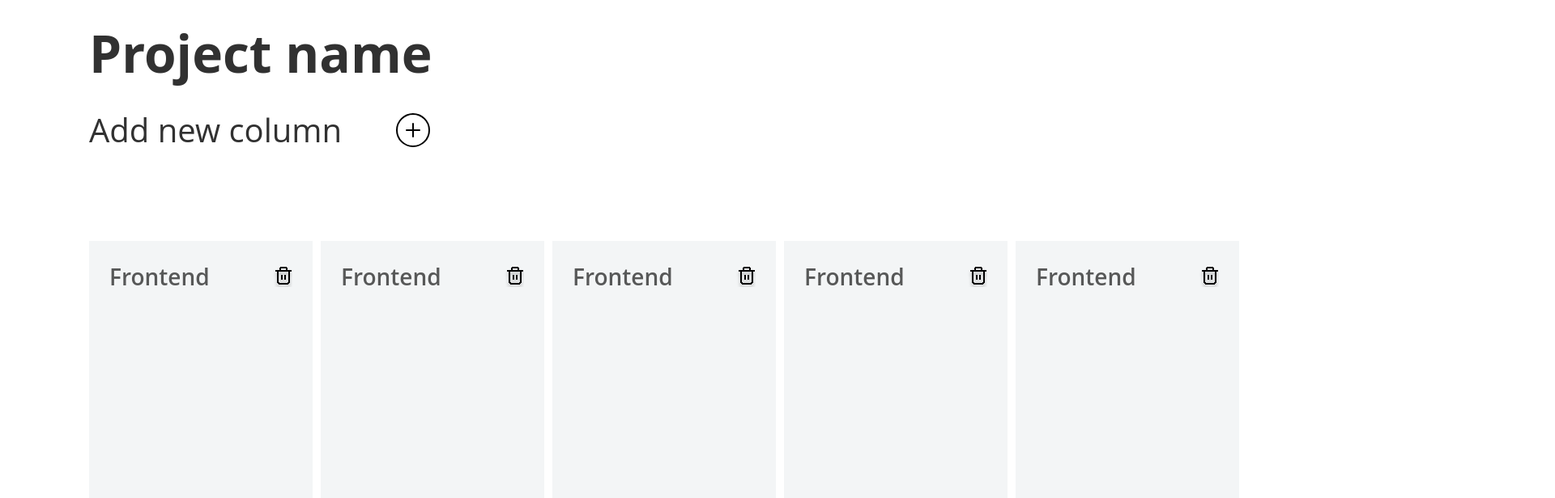
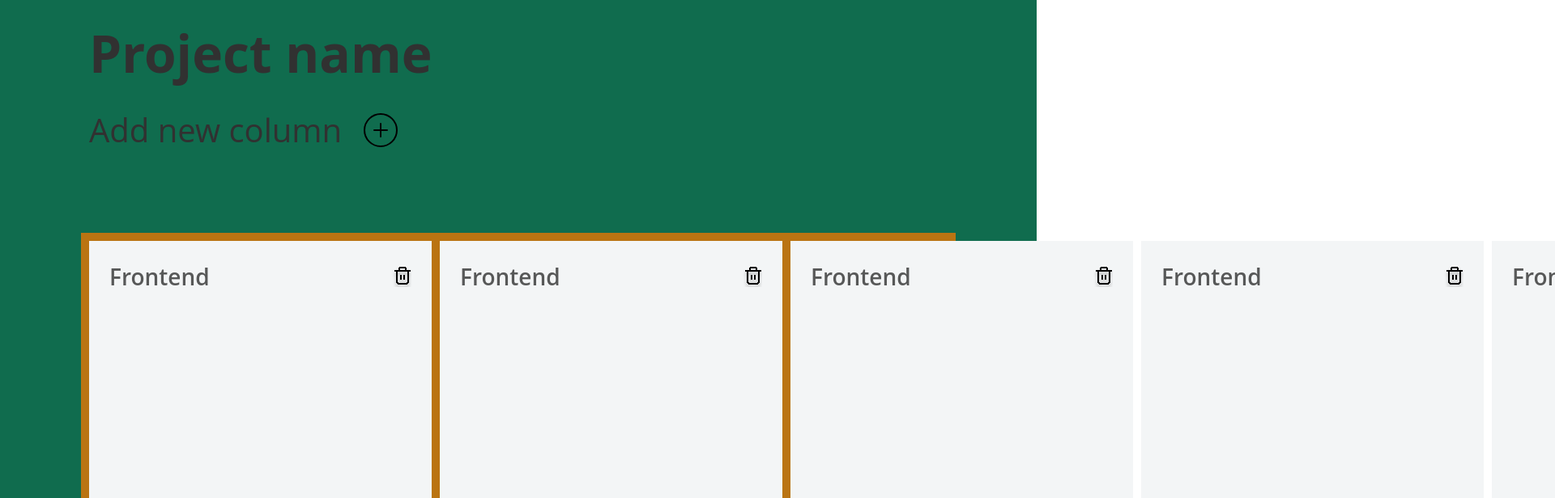
Before and after one commit to PaulZhemanov/todolist2.0, a React (Create React App) app: page / in a window 1280 px wide. Shown: the part 40-656 px from the top of the page at 81% size, 1920 px wide, since content can reach past the window. Built offline with nearby package versions, Linux system fonts and the light colour scheme.

Commit message:
first commit

```diff
--- a/src/App.tsx
+++ b/src/App.tsx
@@ -8,27 +8,21 @@ import Header from "./components/Header"
 
 const Root = styled.div`
   display: flex;
+  flex-direction: column;
   padding: 52px 100px;
-  align-items: flex-start;
-  flex-direction: column;
-  max-width: 100%;
-  min-width: 1440px;
-  max-height: 100vh;
-
+  height: 100vh;
+  background: #106c4e;
 `
 
 const Body = styled.div`
   display: flex;
   flex-direction: row;
-
-  align-items: stretch;
-  justify-content: stretch;
-  width: 100%;
-  max-height: 1024px;
-  height: 100%;
+  justify-content: space-between;
+  height: 100vh;
   padding: 10px;
-  flex: 1;
-  box-sizing: border-box;
+  /* flex: 1;  */
+  /* box-sizing: border-box; */
+  background: #ba7412;
 `
 
 function App() {
@@ -38,25 +32,34 @@ function App() {
       <SizedBox height={60} />
 
       <Body>
-        <Column style={{ flex: 1 }} >
+        {/* <Column>
           <TodoList style={{ height: "100vh" }} />
         </Column>{" "}
         <SizedBox width={10} />
-        <Column style={{ flex: 1 }}>
+        <Column>
           <TodoList style={{ height: "100vh" }} />
         </Column>{" "}
         <SizedBox width={10} />
-        <Column style={{ flex: 1 }}>
+        <Column>
           <TodoList style={{ height: "100vh" }} />
         </Column>{" "}
         <SizedBox width={10} />
-        <Column style={{ flex: 1 }}>
+        <Column>
           <TodoList style={{ height: "100vh" }} />
         </Column>
         <SizedBox width={10} />
-        <Column style={{ flex: 1 }}>
+        <Column>
           <TodoList style={{ height: "100vh" }} />
-        </Column>
+        </Column> */}
+        <TodoList />
+        <SizedBox width={10} />
+        <TodoList />
+        <SizedBox width={10} />
+        <TodoList />
+        <SizedBox width={10} />
+        <TodoList />
+        <SizedBox width={10} />
+        <TodoList />
       </Body>
     </Root>
   )
--- a/src/components/Header.tsx
+++ b/src/components/Header.tsx
@@ -8,7 +8,6 @@ import add from "../assets/icons/Add.svg"
 const Icon = styled.div`
   width: 48px;
   height: 48px;
-
 `
 const Add = styled(Icon)`
   background: url(${add});
@@ -18,13 +17,11 @@ interface IProps {}
 const Root = styled.div`
   display: flex;
   flex-direction: column;
-  display: flex;
   padding: 10px 10px 40px 10px;
   align-items: flex-start;
 `
 
 const Header: React.FC<IProps> = () => {
-
   const Title = styled(Text)`
     font-size: 64px;
     font-weight: 700;
@@ -35,23 +32,22 @@ const Header: React.FC<IProps> = () => {
     font-weight: 400;
     font-family: Open Sans;
   `
-     const Rt = styled(Row)`
-       justify-content: space-between;
+  const StyledRow = styled(Row)`
+    justify-content: flex-start;
     align-items: center;
+    gap: 24px;
   `
-
 
   return (
     <Root>
       <Title>Project name</Title>
       <SizedBox height={24} />
 
-        <Rt>
+      <StyledRow>
         <SubTitile>Add new column</SubTitile>
         <Add />
-        </Rt>
+      </StyledRow>
     </Root>
   )
-
 }
 export default Header
--- a/src/components/Todolist.tsx
+++ b/src/components/Todolist.tsx
@@ -4,9 +4,7 @@ import { Text } from "./Text"
 import { Row } from "./Flex"
 import bin from "../assets/icons/Bin.svg"
 
-const Icon = styled.div`
-
-`
+const Icon = styled.div``
 const Bin = styled(Icon)`
   background: url(${bin});
   width: 25px;
@@ -23,33 +21,31 @@ interface IProps {
 }
 
 const Root = styled.div`
-  padding: 25px 25px 40px 25px;
   display: flex;
   flex-direction: row;
-  width: 100%;
-  height: 100%;
-  box-sizing: border-box;
+  padding: 25px 25px 40px 25px;
+  width: 423px;
+  height: 100vh;
   background: #f3f5f6;
 `
 
-const TodoList: React.FC<IProps> = ({style}) => {
-
+const TodoList: React.FC<IProps> = ({ style }) => {
   const Title = styled(Text)`
     font-size: 28px;
     font-weight: 600;
     opacity: 0.8;
   `
-  const Rt = styled(Row)`
+  const StyledRow = styled(Row)`
     justify-content: space-between;
     align-items: center;
+    width: 373px;
   `
   return (
     <Root style={style}>
-      <Rt>
+      <StyledRow>
         <Title>Frontend</Title>
         <Bin />
-      </Rt>
-
+      </StyledRow>
     </Root>
   )
 }
```
Lines whose indentation alone changed are shown as unchanged.
